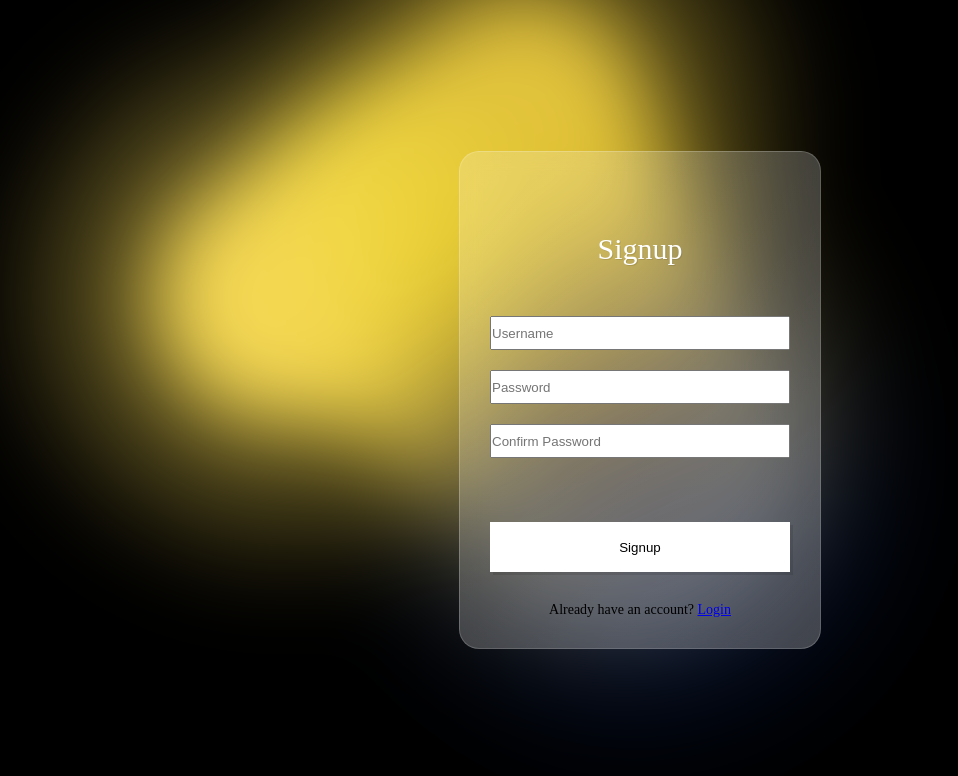
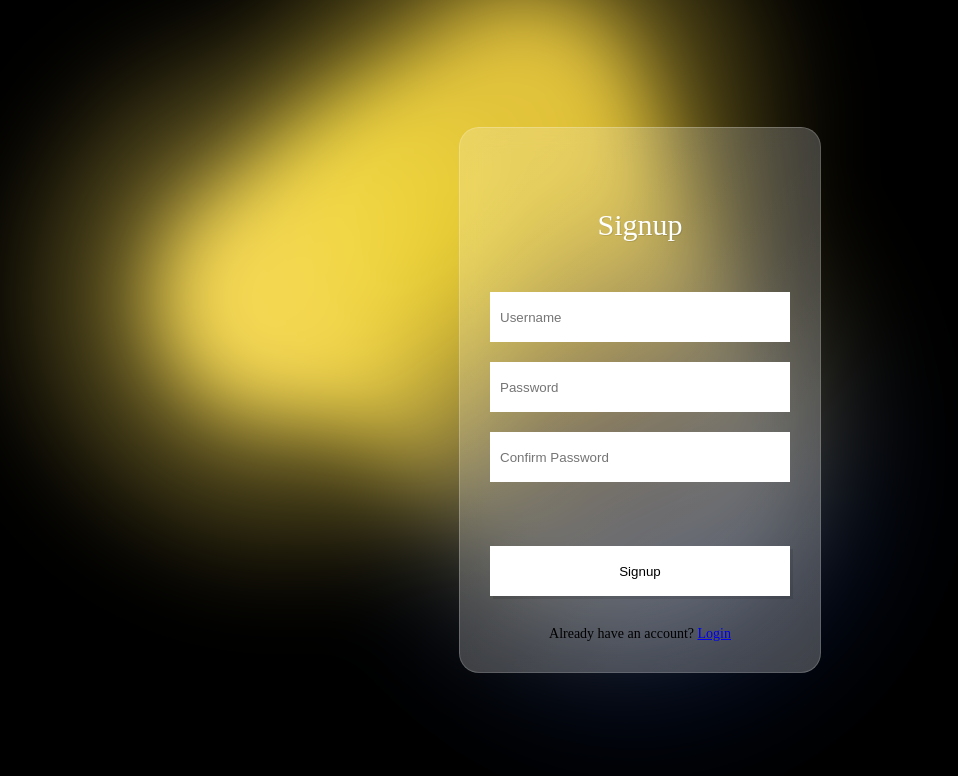
Before and after one commit to fractalxg/portfolio-agenda-e-calendario, a React (Vite) app in the folder frontend/: page /signup in a window 1280 px wide. Shown: the top 776 px of the page, without its empty margins (0-958 px from the left). Built offline with nearby package versions, Linux system fonts and the light colour scheme.

Commit message:
style: input

```diff
--- a/frontend/src/routes/Login.css
+++ b/frontend/src/routes/Login.css
@@ -58,7 +58,17 @@
 }
 
 .login-container input{
-    height: 30px;
+    height: 50px;
+    border: none;
+    padding-left: 10px;
+}
+
+.login-container input:focus{
+    outline: none;
+}
+
+.login-container input:focus::placeholder{
+    color: transparent;
 }
 
 .login-container button{
--- a/frontend/src/routes/Signup.css
+++ b/frontend/src/routes/Signup.css
@@ -64,7 +64,17 @@
 }
 
 .signup-container input{
-    height: 30px;
+    height: 50px;
+    border: none;
+    padding-left: 10px;
+}
+
+.signup-container input:focus{
+    outline: none;
+}
+
+.signup-container input:focus::placeholder{
+    color: transparent;
 }
 
 .signup-container button{
```
